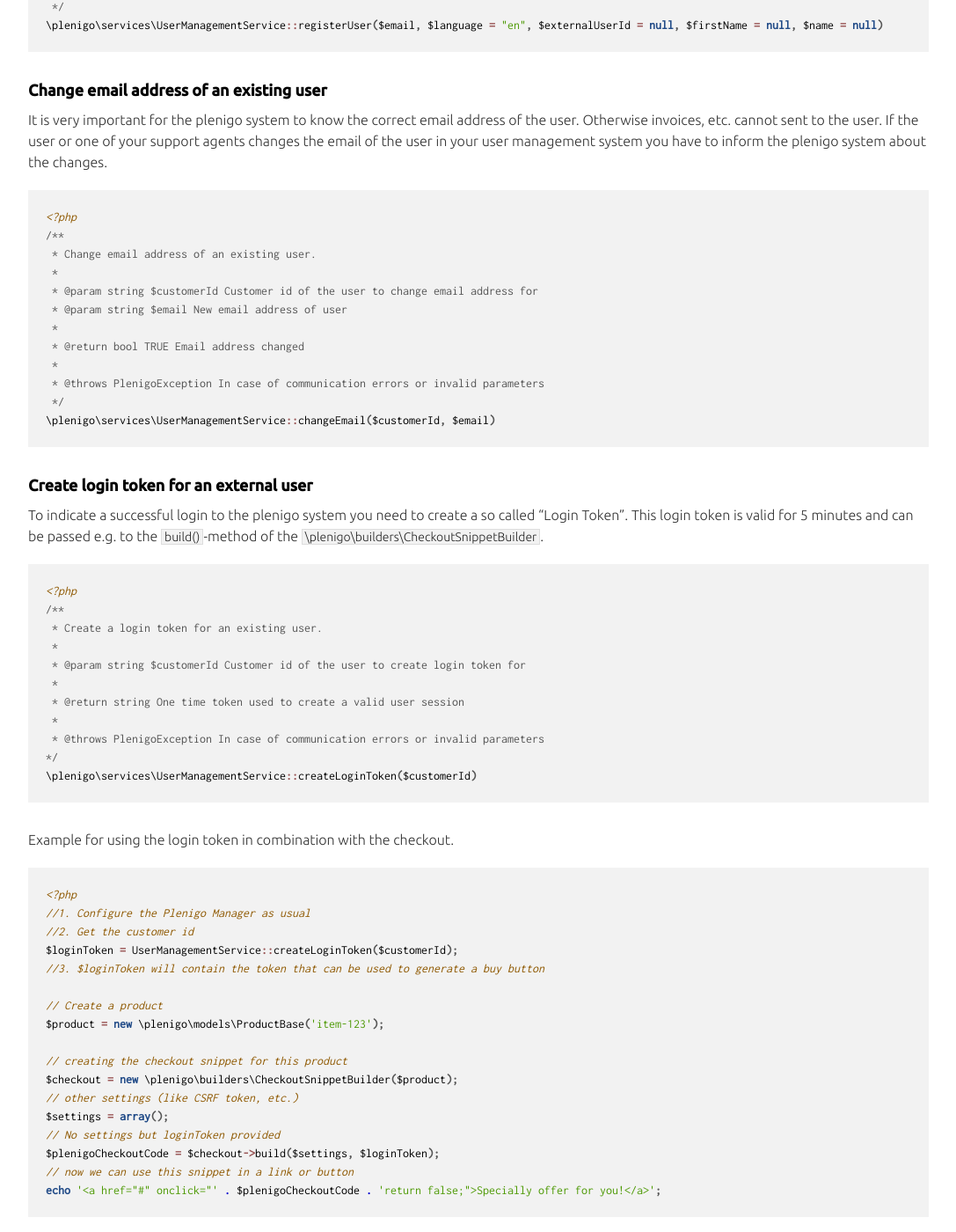
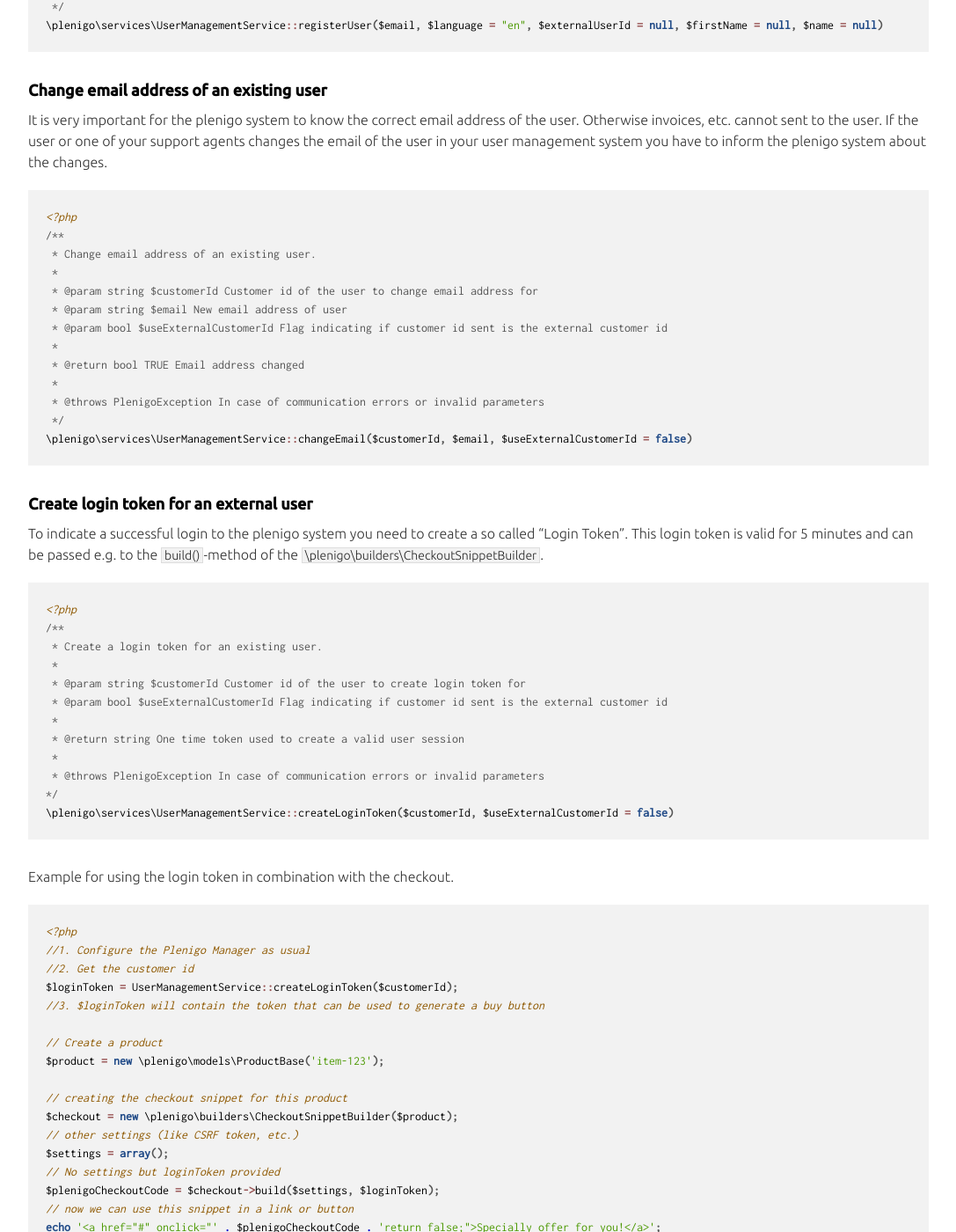
Before and after one commit to plenigo/plenigo.github.io, a Jekyll site: the page built from pages/sdks/php/includes/external_user_management.md, in a window 1280 px wide and 1400 px high, scrolled down 644 px. Shown: the whole window at 88% size, without its empty margins (96-1183 px from the left). Built offline with Jekyll 4.4.1, drawn with Linux system fonts in a browser that asks for light colours; our own code applies the rules of GitHub Pages for plain Markdown files.

Commit message:
PHP-SDK: added new external user id flags to external user management

````diff
--- a/pages/sdks/php/includes/external_user_management.md
+++ b/pages/sdks/php/includes/external_user_management.md
@@ -33,12 +33,13 @@
  *
  * @param string $customerId Customer id of the user to change email address for
  * @param string $email New email address of user
+ * @param bool $useExternalCustomerId Flag indicating if customer id sent is the external customer id
  *
  * @return bool TRUE Email address changed
  *
  * @throws PlenigoException In case of communication errors or invalid parameters
  */
-\plenigo\services\UserManagementService::changeEmail($customerId, $email)
+\plenigo\services\UserManagementService::changeEmail($customerId, $email, $useExternalCustomerId = false)
 ```
 
 ### Create login token for an external user
@@ -50,12 +51,13 @@
  * Create a login token for an existing user.
  *
  * @param string $customerId Customer id of the user to create login token for
+ * @param bool $useExternalCustomerId Flag indicating if customer id sent is the external customer id
  *
  * @return string One time token used to create a valid user session
  *
  * @throws PlenigoException In case of communication errors or invalid parameters
 */
-\plenigo\services\UserManagementService::createLoginToken($customerId)
+\plenigo\services\UserManagementService::createLoginToken($customerId, $useExternalCustomerId = false)
 ```
 Example for using the login token in combination with the checkout.
 
````
